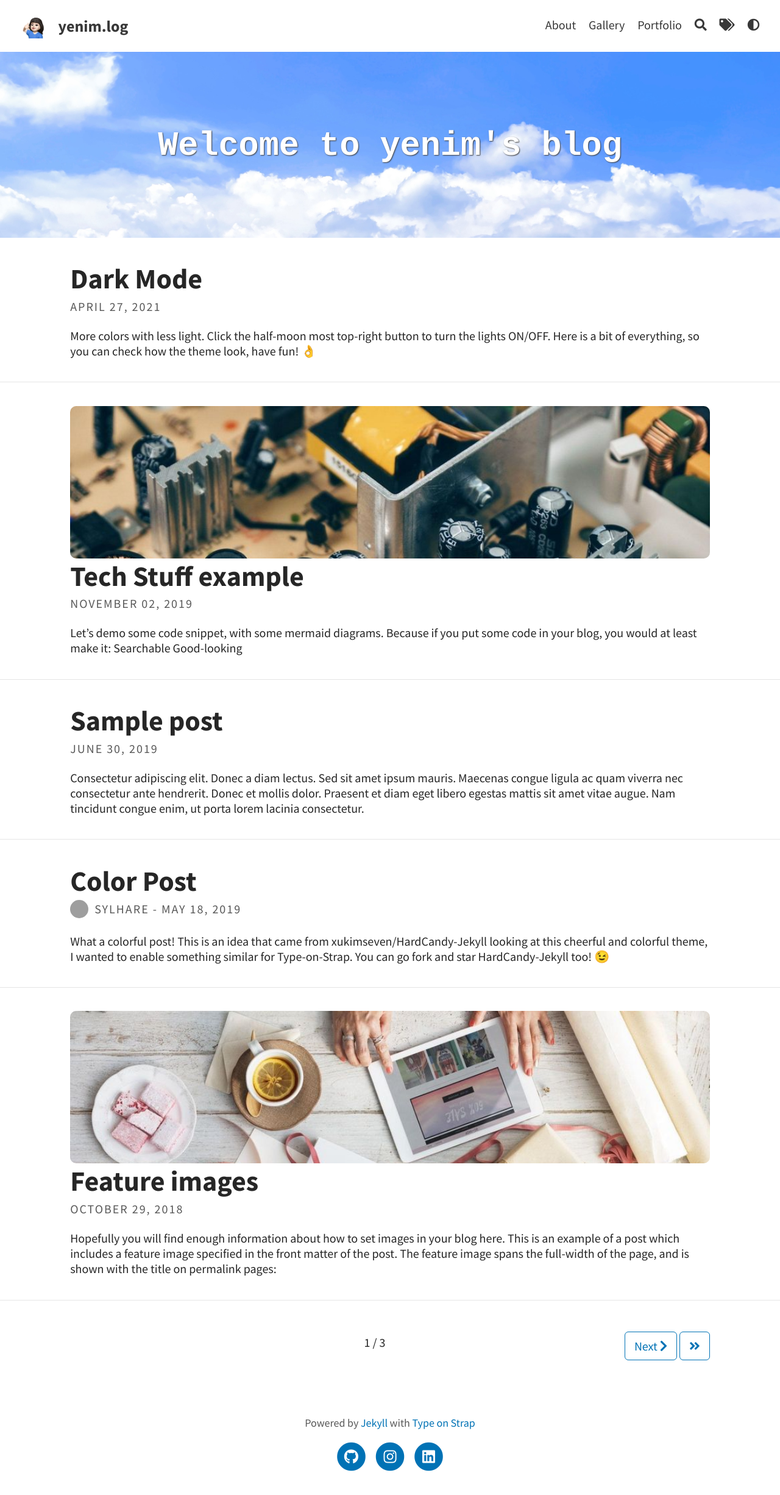
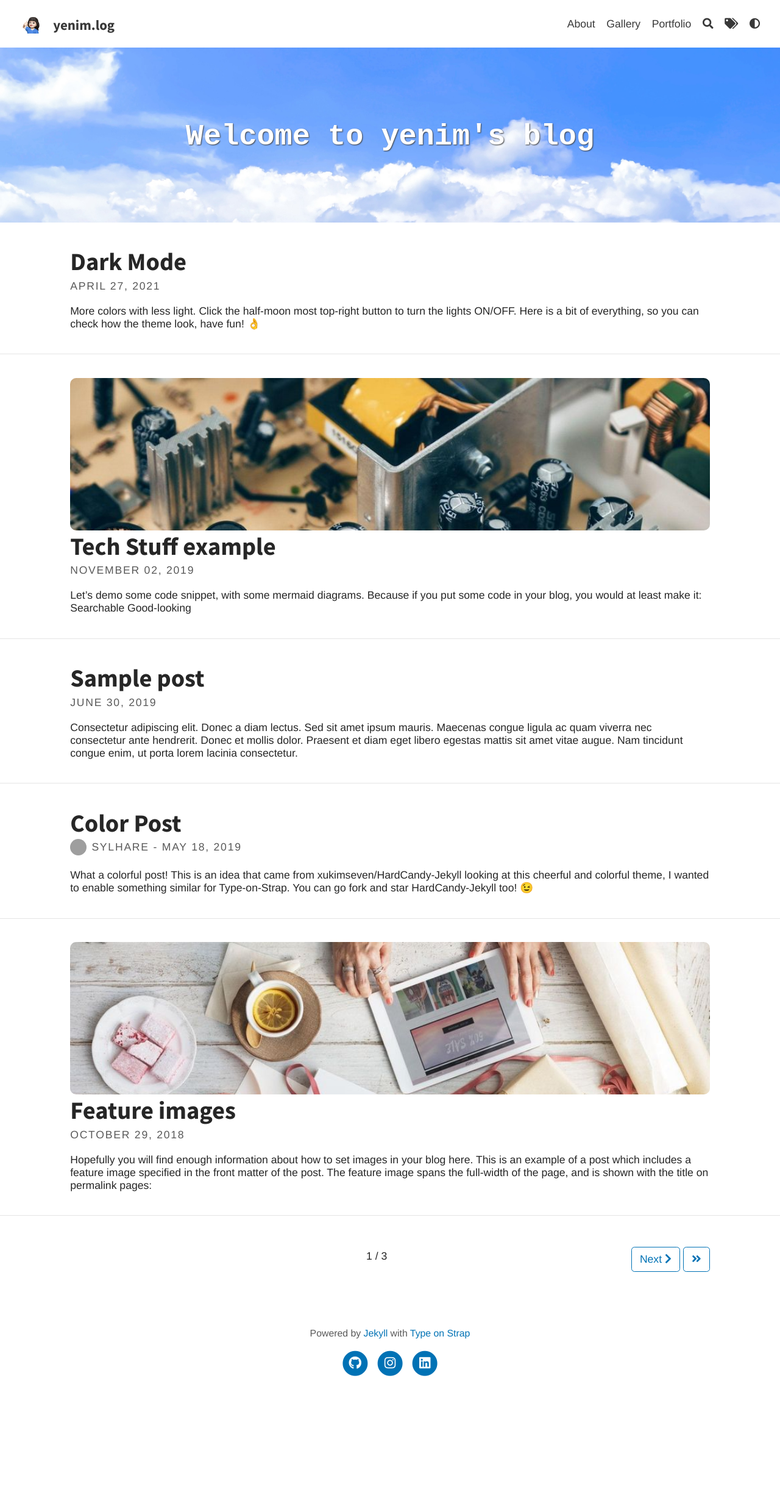
Before and after one commit to aerimforest/aerimforest.github.io, a Jekyll site: the page built from index.html, in a window 1280 px wide. Shown: the whole page at 61% size. Built offline with Jekyll 4.4.1, drawn with Linux system fonts in a browser that asks for light colours; the list of posts is cut into pages by our own code; after the commit the page ends 2296 px from its top, so only the background shows below that; grey boxes are pictures that could not be loaded.

Commit message:
[style] font size & family 수정

```diff
--- a/_sass/base/_variables.scss
+++ b/_sass/base/_variables.scss
@@ -1,8 +1,8 @@
 /* TYPOGRAPHY */
-$font-family-main: 'Source Sans Pro', Helvetica, Arial, sans-serif;
+$font-family-main: 'Noto Sans KR', Helvetica, Arial, sans-serif;
 $font-family-headings: 'Source Sans Pro', Helvetica, Arial, sans-serif;
 $font-family-logo: 'Source Sans Pro', Helvetica, Arial, sans-serif;
-$font-size: 1.25em;
+$font-size: 1.1em;
 
 $monospace: Consolas, Menlo, Monaco, Lucida Console, Liberation Mono, DejaVu Sans Mono, Bitstream Vera Sans Mono, Courier New, monospace, sans-serif !default;
 $font-size-code: 0.85em !default;
```
